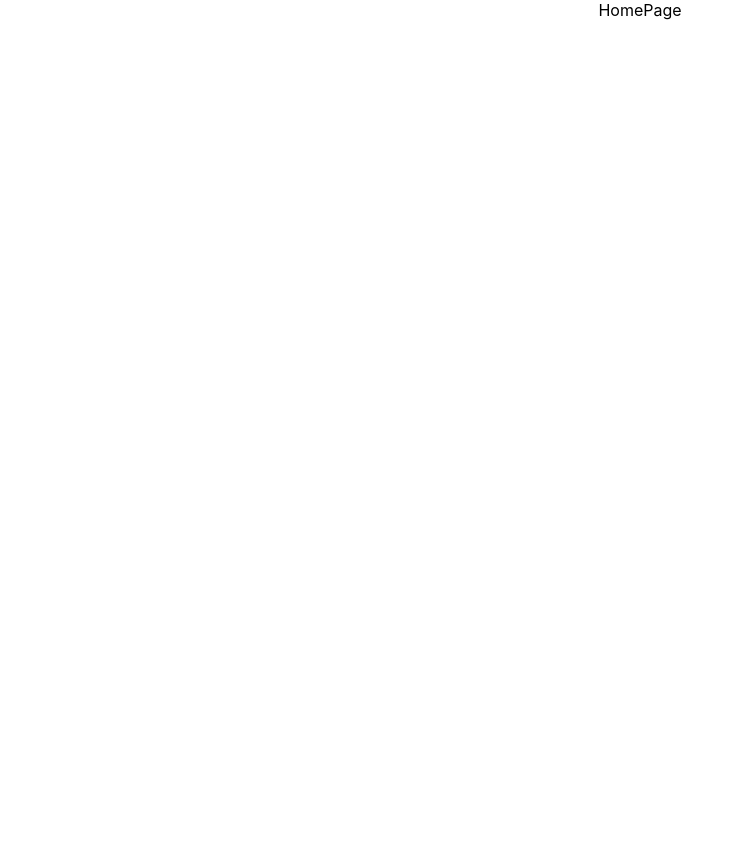
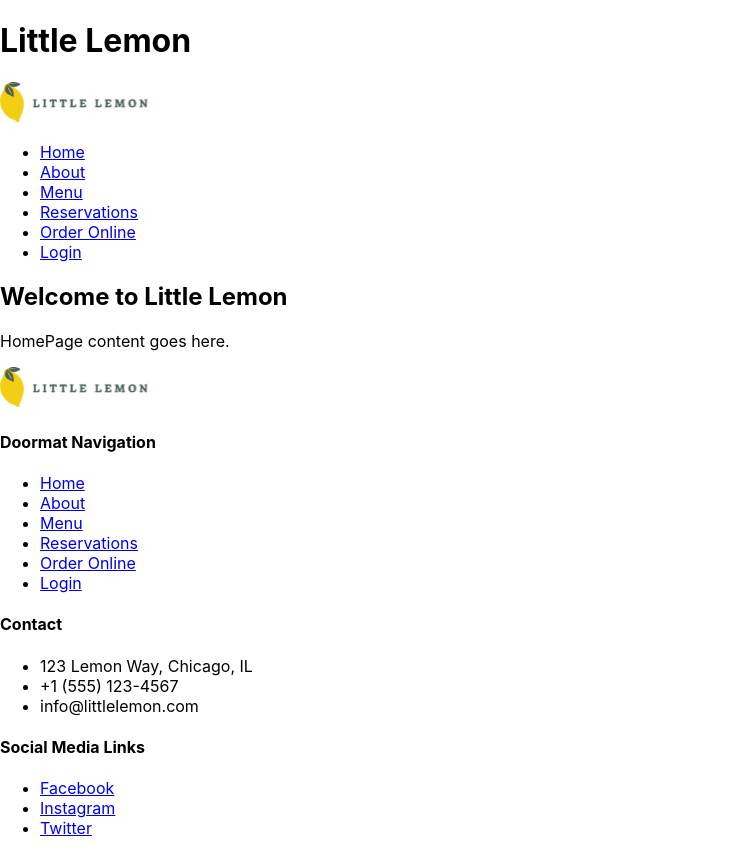
Before and after one commit to bibashmanjusubedi/little-lemon, a React (Create React App) app: page / in a window 1280 px wide. Shown: the whole page, without its empty margins (0-744 px from the left). Before the commit the page ends 800 px from the top, so only its background shows below. Built offline with nearby package versions, Linux system fonts and the light colour scheme.

Commit message:
Semantic Strcuture

```diff
--- a/public/index.html
+++ b/public/index.html
@@ -1,4 +1,4 @@
-<!DOCTYPE html>
+<!doctype html>
 <html lang="en">
   <head>
     <meta charset="utf-8" />
@@ -24,6 +24,23 @@
       work correctly both with client-side routing and a non-root public URL.
       Learn how to configure a non-root public URL by running `npm run build`.
     -->
+    <!-- Step 1: Standard Description Meta Tag -->
+    <meta
+      name="description"
+      content="Little Lemon is a charming neighborhood bistro serving authentic Mediterranean dishes and classic cocktails in a modern setting."
+    />
+
+    <!-- Step 2: Open Graph Title Meta Tag -->
+    <meta property="og:title" content="Little Lemon Restaurant" />
+
+    <!-- Step 3: Open Graph Description Meta Tag -->
+    <meta
+      property="og:description"
+      content="Experience authentic Mediterranean flavors at Little Lemon. Book your table online and explore our traditional recipes."
+    />
+
+    <!-- Step 4: Open Graph Image Meta Tag -->
+    <meta property="og:image" content="%PUBLIC_URL%/logo512.png" />
     <title>React App</title>
   </head>
   <body>
--- a/src/App.js
+++ b/src/App.js
@@ -1,11 +1,36 @@
 
 import './App.css';
+import Header from './components/Header';
+import Nav from './components/Nav';
+import Main from './components/Main';
+import Footer from './components/Footer';
 
 function App() {
   return (
-    <div className="App">
-      HomePage
-    </div>
+    // <div className="App">
+    //   HomePage
+    // </div>
+    // <>
+    //   <header>
+    //     {/* Logo and primary banner elements go here */}
+    //   </header>
+    //   <nav>
+    //     {/* Navigation links go here */}
+    //   </nav>
+    //   <main>
+    //     {/* Main page content goes here */}
+    //     HomePage
+    //   </main>
+    //   <footer>
+    //     {/* Copyright, legal links, and secondary info go here */}
+    //   </footer>
+    // </>
+    <>
+      <Header />
+      <Nav />
+      <Main />
+      <Footer />
+    </>
   );
 }
 
--- /dev/null
+++ b/src/components/Footer.js
@@ -0,0 +1,51 @@
+import footerLogo from '../assets/Logo .svg'; // Adjust filename/path to match your assets
+
+function Footer() {
+  return (
+    // <footer>
+    //   {/* Footer details / copyright */}
+    //   <p>&copy; Little Lemon. All rights reserved.</p>
+    // </footer>
+    <footer>
+      {/* Column 1: Footer Logo / Image */}
+      <div>
+        <img src={footerLogo} alt="Little Lemon" />
+      </div>
+
+      {/* Column 2: Doormat Navigation */}
+      <div>
+        <h4>Doormat Navigation</h4>
+        <ul>
+          <li><a href="#home">Home</a></li>
+          <li><a href="#about">About</a></li>
+          <li><a href="#menu">Menu</a></li>
+          <li><a href="#reservations">Reservations</a></li>
+          <li><a href="#order-online">Order Online</a></li>
+          <li><a href="#login">Login</a></li>
+        </ul>
+      </div>
+
+      {/* Column 3: Contact Information */}
+      <div>
+        <h4>Contact</h4>
+        <ul>
+          <li>123 Lemon Way, Chicago, IL</li>
+          <li>+1 (555) 123-4567</li>
+          <li>info@littlelemon.com</li>
+        </ul>
+      </div>
+
+      {/* Column 4: Social Media Links */}
+      <div>
+        <h4>Social Media Links</h4>
+        <ul>
+          <li><a href="https://www.facebook.com" target="_blank" rel="noopener noreferrer">Facebook</a></li>
+          <li><a href="https://www.instagram.com" target="_blank" rel="noopener noreferrer">Instagram</a></li>
+          <li><a href="https://www.twitter.com" target="_blank" rel="noopener noreferrer">Twitter</a></li>
+        </ul>
+      </div>
+    </footer>
+  );
+}
+
+export default Footer;
--- /dev/null
+++ b/src/components/Header.js
@@ -0,0 +1,13 @@
+import logo from '../assets/Logo .svg' // adjust filename/path as needed
+
+function Header() {
+  return (
+    <header>
+      {/* Header content / branding */}
+      <h1>Little Lemon</h1>
+      <img src={logo} alt="Little Lemon Logo" />
+    </header>
+  );
+}
+
+export default Header;
--- /dev/null
+++ b/src/components/Main.js
@@ -0,0 +1,11 @@
+function Main() {
+  return (
+    <main>
+      {/* Main page content */}
+      <h2>Welcome to Little Lemon</h2>
+      <p>HomePage content goes here.</p>
+    </main>
+  );
+}
+
+export default Main;
--- /dev/null
+++ b/src/components/Nav.js
@@ -0,0 +1,17 @@
+function Nav() {
+  return (
+    <nav>
+      {/* Navigation links */}
+      <ul>
+        <li><a href="#home">Home</a></li>
+        <li><a href="#about">About</a></li>
+        <li><a href="#menu">Menu</a></li>
+        <li><a href="#reservations">Reservations</a></li>
+        <li><a href="#order">Order Online</a></li>
+        <li><a href="#login">Login</a></li>
+      </ul>
+    </nav>
+  );
+}
+
+export default Nav;
```
Also changed, not shown: src/assets/Logo .svg (added).
